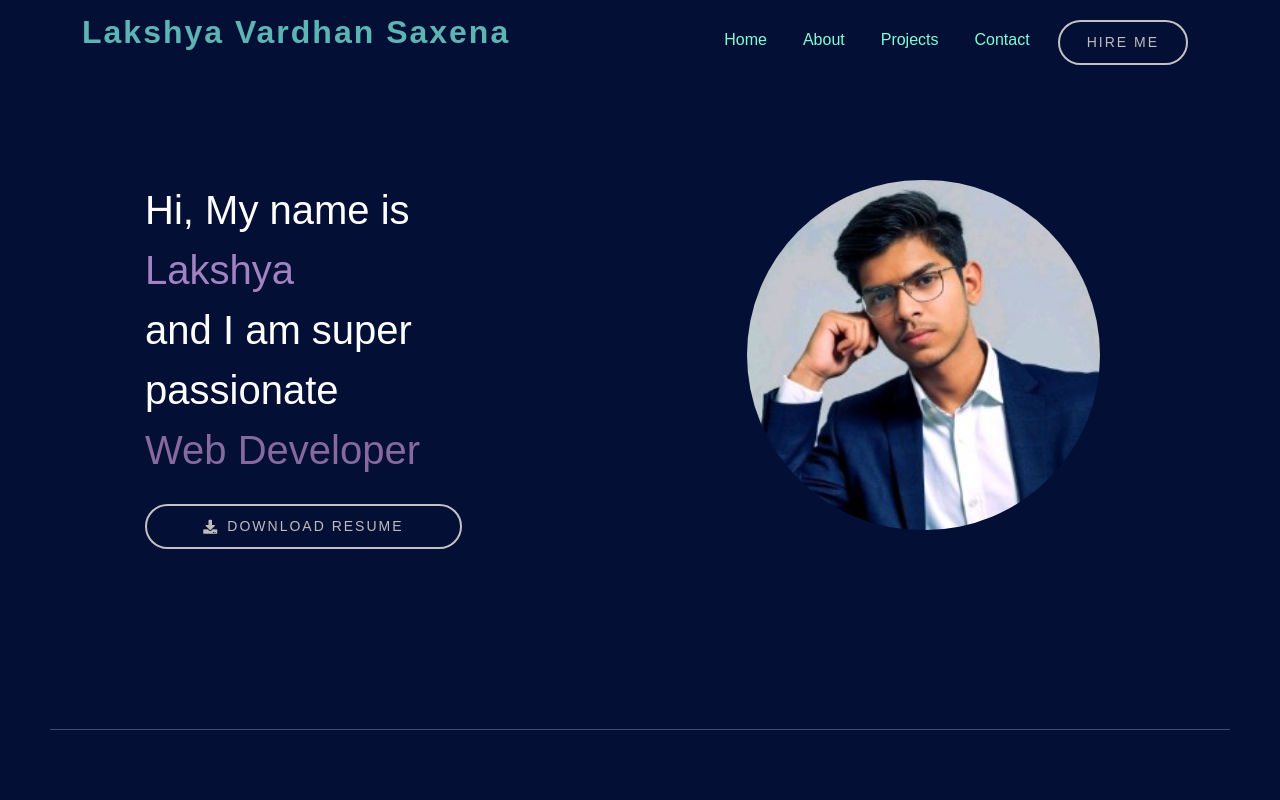
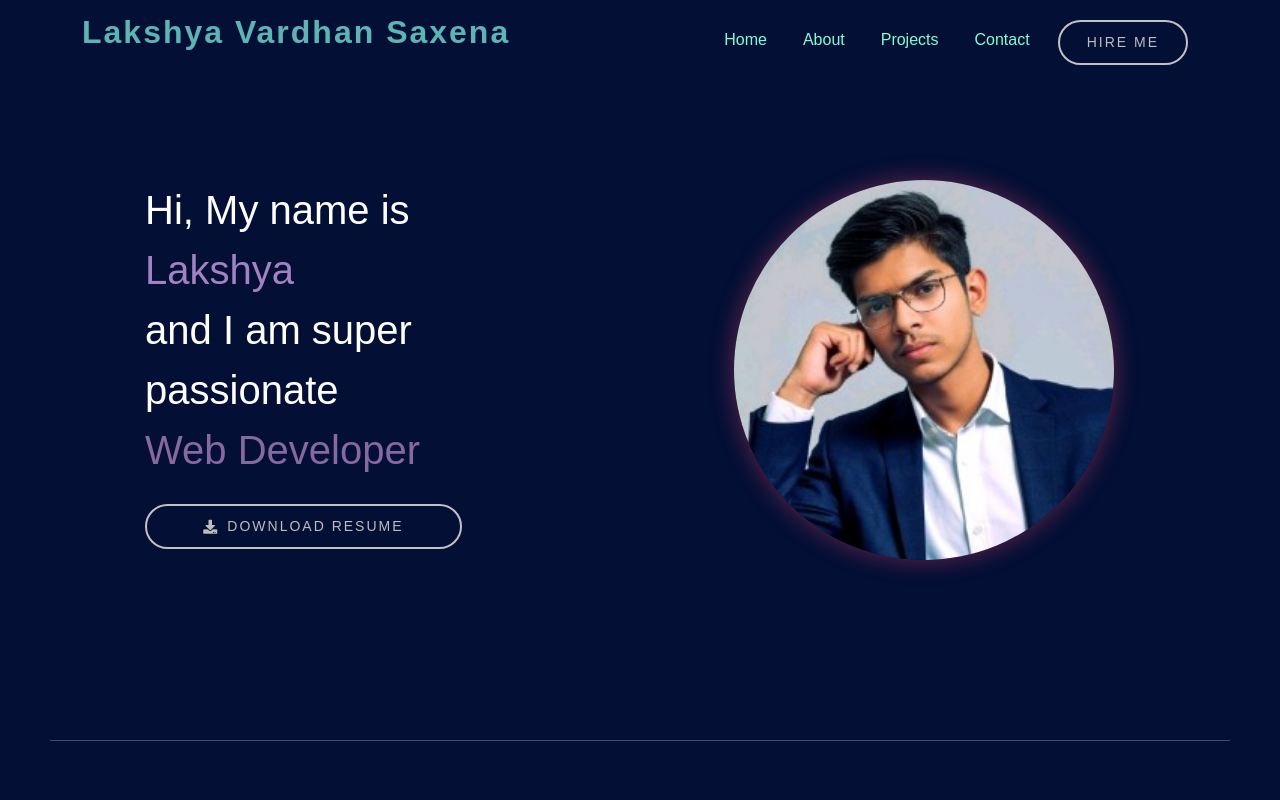
Before and after one commit to LakshyaVardhanSaxena/portfolio-website, a plain HTML site: page index.html in a window 1280 px wide. Shown: the top 800 px of the page. Drawn offline with nearby package versions, Linux system fonts and the light colour scheme.

Commit message:
update pic.png

```diff
--- a/css/style.css
+++ b/css/style.css
@@ -147,6 +147,17 @@ section {
 .rightSection {
     display: flex;
     justify-content: center;
+}
+
+/* HERO IMAGE RESPONSIVE FIX */
+.rightSection img {
+    width: 100%;
+    max-width: 380px; /* Laptop/Desktop */
+    height: auto;
+    border-radius: 50%;
+    aspect-ratio: 1 / 1; /* hamesha gol rahegi */
+    object-fit: cover;
+    box-shadow: 0 0 25px rgba(253, 71, 102, 0.4); /* thoda glow de diya */
 }
 
 img {
```
